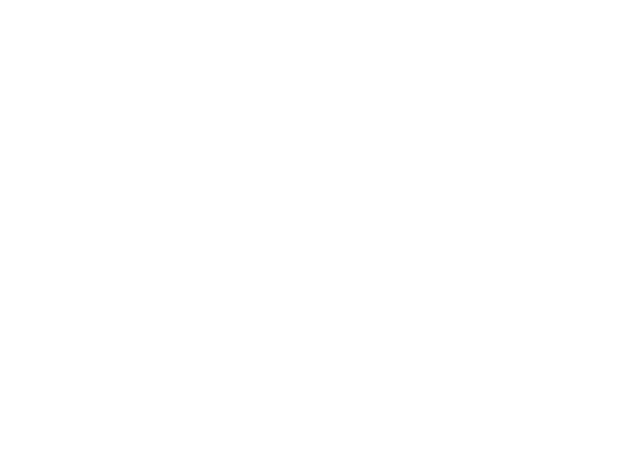
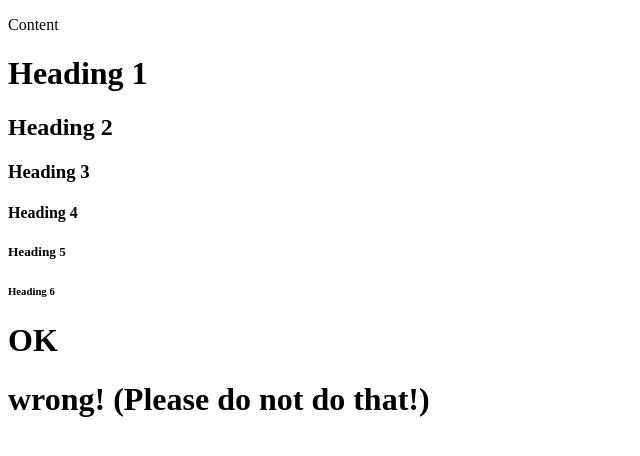
Before and after one commit to FBWE22-E08/UIB-Lessons, a plain HTML site: page 1-Boilerplate/index.html in a window 1280 px wide. Shown: the whole page, without its empty margins (0-640 px from the left). Drawn offline with Linux system fonts and the light colour scheme.

Commit message:
Update index.html

```diff
--- a/1-Boilerplate/index.html
+++ b/1-Boilerplate/index.html
@@ -1,32 +1,27 @@
-<!-- By entering `!` we can automatically set up our boilerplate -->
 <!DOCTYPE html>
-<!-- Document type declaration - helps the browser render the page correctly -->
 <html lang="en">
-  <!-- The HTML <html> element represents the root (top-level element) of an HTML document,
-    so it is also referred to as the root element. All other elements must be descendants of this element. -->
   <head>
-    <!-- The <head> element contains machine-readable information (metadata) about the document,
-      like its title, scripts, and style sheets. -->
-    <!-- Many <meta> elements include name and content attributes:
-    name specifies the type of meta element it is; what type of information it contains.
-    content specifies the actual meta content. -->
-    <meta name="author" content="trainer" />
-
     <meta charset="UTF-8" />
-    <!-- The <meta> element lives inside the head and contains information about that web page -->
-    <!-- To display an HTML page correctly, a web browser must know which character set to use. -->
-    <!-- UTF-8 (Unicode) covers almost all of the characters and symbols in the world. -->
+    <meta http-equiv="X-UA-Compatible" content="IE=edge" />
     <meta name="viewport" content="width=device-width, initial-scale=1.0" />
-    <title>HTML Introduction!</title>
+    <title>Boilerplate</title>
   </head>
   <body>
-    <!-- The <body> Element represents the content of an HTML document.
-      There can be only one <body> element in a document. -->
-    <!-- What follows is a quick intro to Emmet which we will look at further in the following submodule       -->
-    <!-- Emmet - `p*4'= -->
-    <p></p>
-    <p></p>
-    <p></p>
-    <p></p>
+    <p>Content</p>
+    <h1>Heading 1</h1>
+    <h2>Heading 2</h2>
+    <h3>Heading 3</h3>
+    <h4>Heading 4</h4>
+    <h5>Heading 5</h5>
+    <h6>Heading 6</h6>
+
+    <div>
+      <h1>OK </h1>
+    </div>
+
+    <div>
+        <h1>wrong! (Please do not do that!) </div>
+    </h1>
+    <!-- I am a comment! -->
   </body>
 </html>
```
